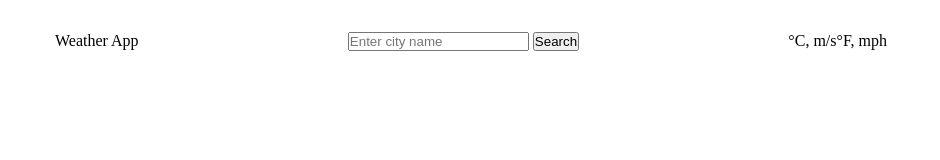
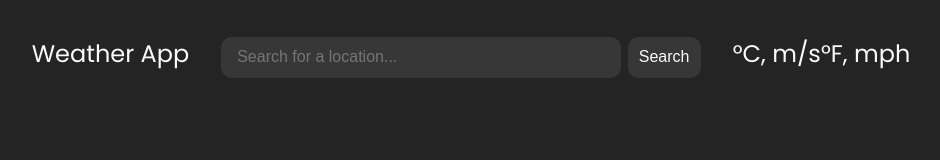
Before and after one commit to thielison/weather-app, a website built with webpack: page src/index.html in a window 1280 px wide. Shown: the whole page, without its empty margins (169-1109 px from the left). Built offline with nearby package versions, Linux system fonts and the light colour scheme.

Commit message:
Update header styles

```diff
--- a/src/assets/styles/main.css
+++ b/src/assets/styles/main.css
@@ -4,17 +4,62 @@
     padding: 0;
 }
 
+body {
+    background-color: #242424;
+    font-family: "Poppins", sans-serif;
+    color: #fafafa;
+}
+
 .container {
     display: grid;
-    width: 70%;
+    grid-template-rows: 50px;
+    min-width: max-content;
+    max-width: 60%;
     margin: auto;
     gap: 2rem;
     padding: 2rem;
 }
 
 div.header {
+    align-self: center;
+    font-size: 1.5rem;
     display: flex;
     justify-content: space-between;
+    align-items: baseline;
+    gap: 2rem;
+}
+
+div.header input[type="search"] {
+    color: #fafafa;
+    font-size: 1rem;
+    width: 400px;
+    padding: 0.7rem 1rem 0.7rem 1rem;
+    border: none;
+    outline: none;
+    border-radius: 0.7rem;
+    background-color: #373737;
+}
+
+div.header input[type="search"]:autofill {
+    border: 3px solid #373737;
+}
+
+div.header input[type="search"]:-webkit-autofill {
+    border: 3px solid #373737;
+}
+
+div.header button {
+    font-size: 1rem;
+    appearance: none;
+    border: none;
+    border-radius: 0.7rem;
+    padding: 0.7rem;
+    background-color: #373737;
+    color: #fafafa;
+}
+
+div.header button:hover {
+    cursor: pointer;
 }
 
 div.header div.temperature-scales {
--- a/src/index.html
+++ b/src/index.html
@@ -3,6 +3,12 @@
     <head>
         <meta charset="UTF-8" />
         <meta name="viewport" content="width=device-width, initial-scale=1.0" />
+        <link rel="preconnect" href="https://fonts.googleapis.com" />
+        <link rel="preconnect" href="https://fonts.gstatic.com" crossorigin />
+        <link
+            href="https://fonts.googleapis.com/css2?family=Poppins:ital,wght@0,100;0,200;0,300;0,400;0,500;0,600;0,700;0,800;0,900;1,100;1,200;1,300;1,400;1,500;1,600;1,700;1,800;1,900&display=swap"
+            rel="stylesheet"
+        />
         <title>Weather App</title>
     </head>
     <body>
@@ -14,7 +20,13 @@
                 <div class="location-search-container">
                     <form>
                         <div>
-                            <input type="search" name="location" id="location" placeholder="Enter city name" required />
+                            <input
+                                type="search"
+                                name="location"
+                                id="location"
+                                placeholder="Search for a location..."
+                                required
+                            />
                             <button type="submit" id="submit-btn">Search</button>
                         </div>
                     </form>
```
Also changed, not shown: dist/bundle.js, dist/index.html.
